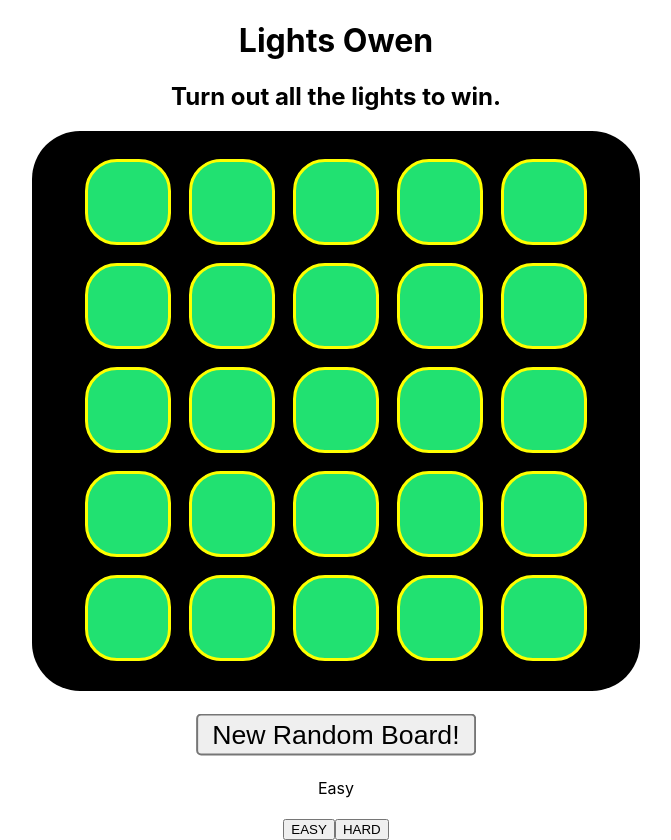
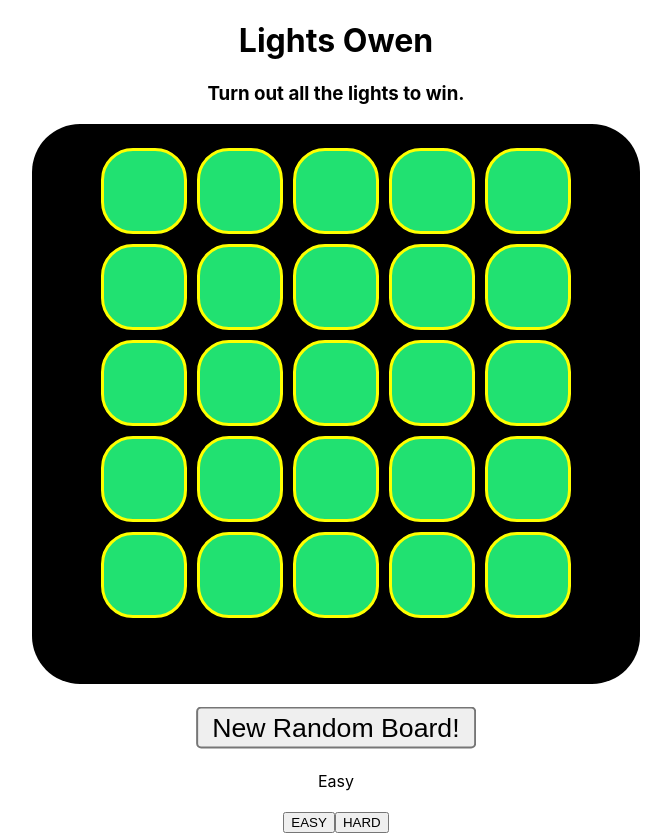
Before and after one commit to OwenPortfolio/lights-out, a React (Create React App) app: page / in a window 1280 px wide. Shown: the whole page, without its empty margins (304-975 px from the left). Built offline with nearby package versions, Linux system fonts and the light colour scheme.

Commit message:
revise css style so difficulty buttons visible without scrolling

```diff
--- a/src/components/Header.jsx
+++ b/src/components/Header.jsx
@@ -2,7 +2,7 @@ const Header = () => {
     return <header class="App-Header">
         <title>Lights Owen</title>
         <h1>Lights Owen</h1>
-        <h2>Turn out all the lights to win.</h2>
+        <h3>Turn out all the lights to win.</h3>
         </header>
 }
 
--- a/src/index.css
+++ b/src/index.css
@@ -32,8 +32,8 @@ code {
   height: 35em;
   background-color: rgb(0, 0, 0);
   display: grid;
-  grid-template-columns: 6.5em 6.5em 6.5em 6.5em 6.5em;
-  grid-template-rows: 6.5em 6.5em 6.5em 6.5em 6.5em;
+  grid-template-columns: 6em 6em 6em 6em 6em;
+  grid-template-rows: 6em 6em 6em 6em 6em;
 }
 
 .grid-container div {
```
